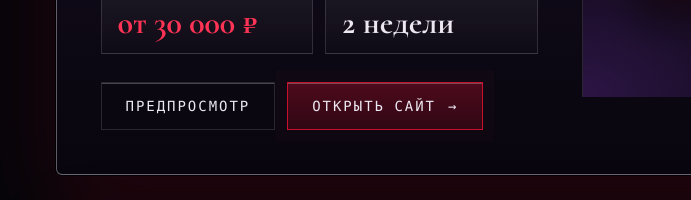
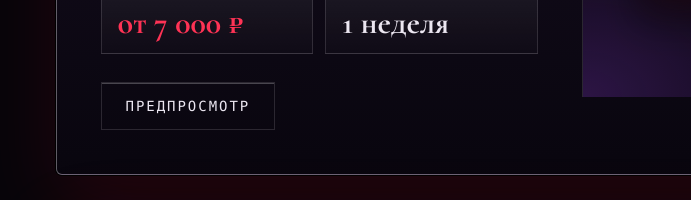
Before and after one commit to RTrueno/myportfolio, a plain HTML site: page index.html in a window 1280 px wide. Shown: the part 3764-3964 px from the top of the page, 0-691 px from the left. Drawn offline with nearby package versions, Linux system fonts and the light colour scheme; a web font is replaced by a local one.

Commit message:
Update index.html

```diff
--- a/index.html
+++ b/index.html
@@ -472,12 +472,11 @@ html.cur .pv button,html.cur .pv a{cursor:pointer!important}
               <ul class="chips"><li>Прайс</li><li>Онлайн-запись</li><li>Адаптив</li><li>Живой фон</li></ul>
               <p class="pdesc">Услуги с ценами по группам, запись с готовым сообщением в Telegram и ВК, вопросы и контакты. Тёплая спа-палитра и плавающий фон.</p>
               <dl class="plaques">
-                <div class="plq pr"><dt>Цена такого сайта</dt><dd>от 30 000 ₽</dd></div>
-                <div class="plq"><dt>Срок</dt><dd>2 недели</dd></div>
+                <div class="plq pr"><dt>Цена такого сайта</dt><dd>от 7 000 ₽</dd></div>
+                <div class="plq"><dt>Срок</dt><dd>1 неделя</dd></div>
               </dl>
               <div class="acts">
                 <button class="btn ghost" type="button" data-mag data-preview><span class="l" data-scramble>Предпросмотр</span></button>
-                <a class="btn" data-mag href="https://claude.ai/artifact/TwudMgT5FvNjnMrytR8Kby" target="_blank" rel="noopener"><span class="l" data-scramble>Открыть сайт</span><span class="arr">→</span></a>
               </div>
             </div>
             <div class="pstage" data-par data-hot>
@@ -548,7 +547,6 @@ html.cur .pv button,html.cur .pv a{cursor:pointer!important}
         <button type="button" role="tab" data-dev="phone" aria-selected="false">Телефон</button>
       </div>
       <div class="pv-r">
-        <a class="pv-open" href="https://claude.ai/artifact/TwudMgT5FvNjnMrytR8Kby" target="_blank" rel="noopener">Открыть отдельно</a>
         <button type="button" class="pv-x" data-close>Закрыть</button>
       </div>
     </div>
```
